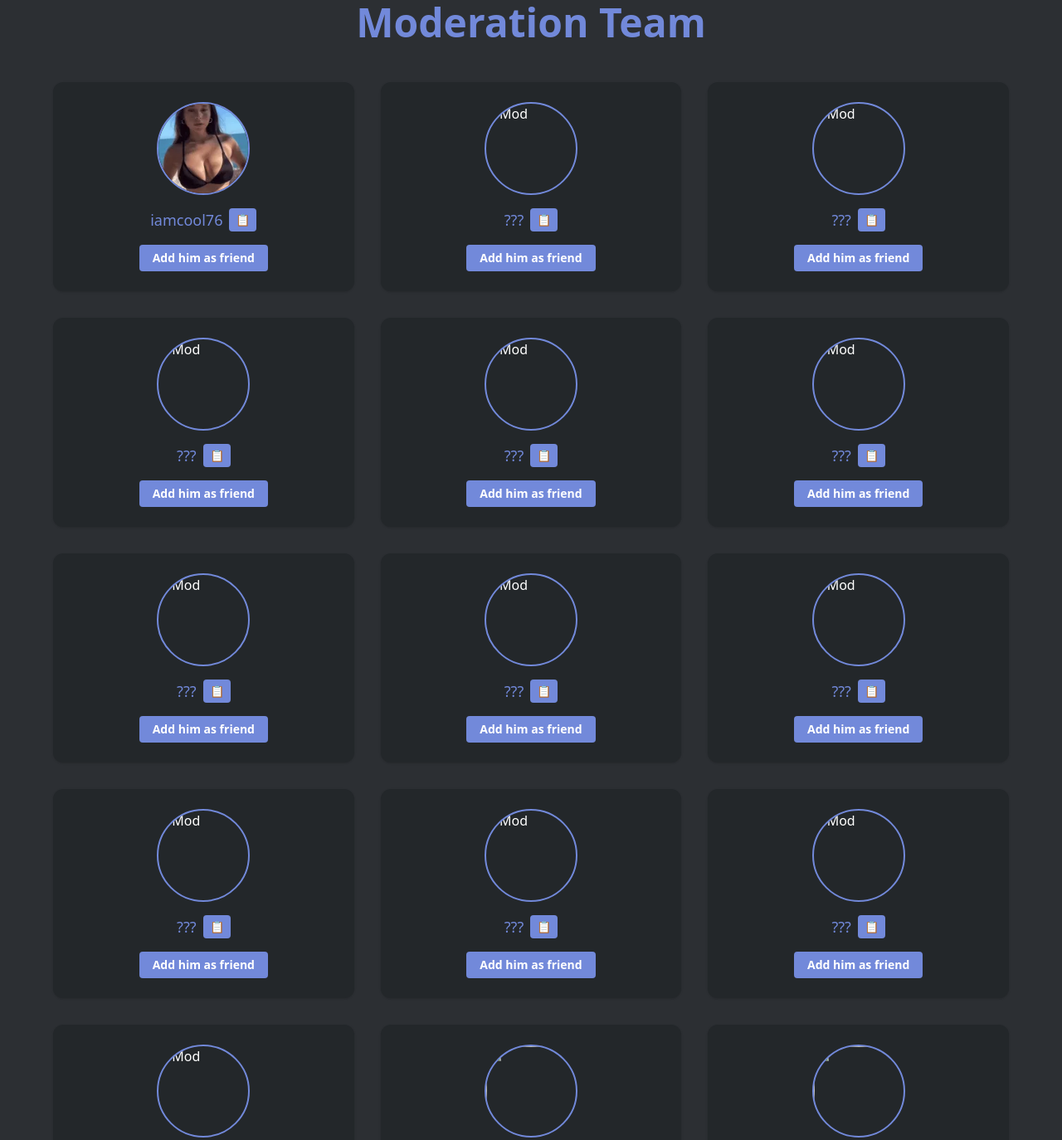
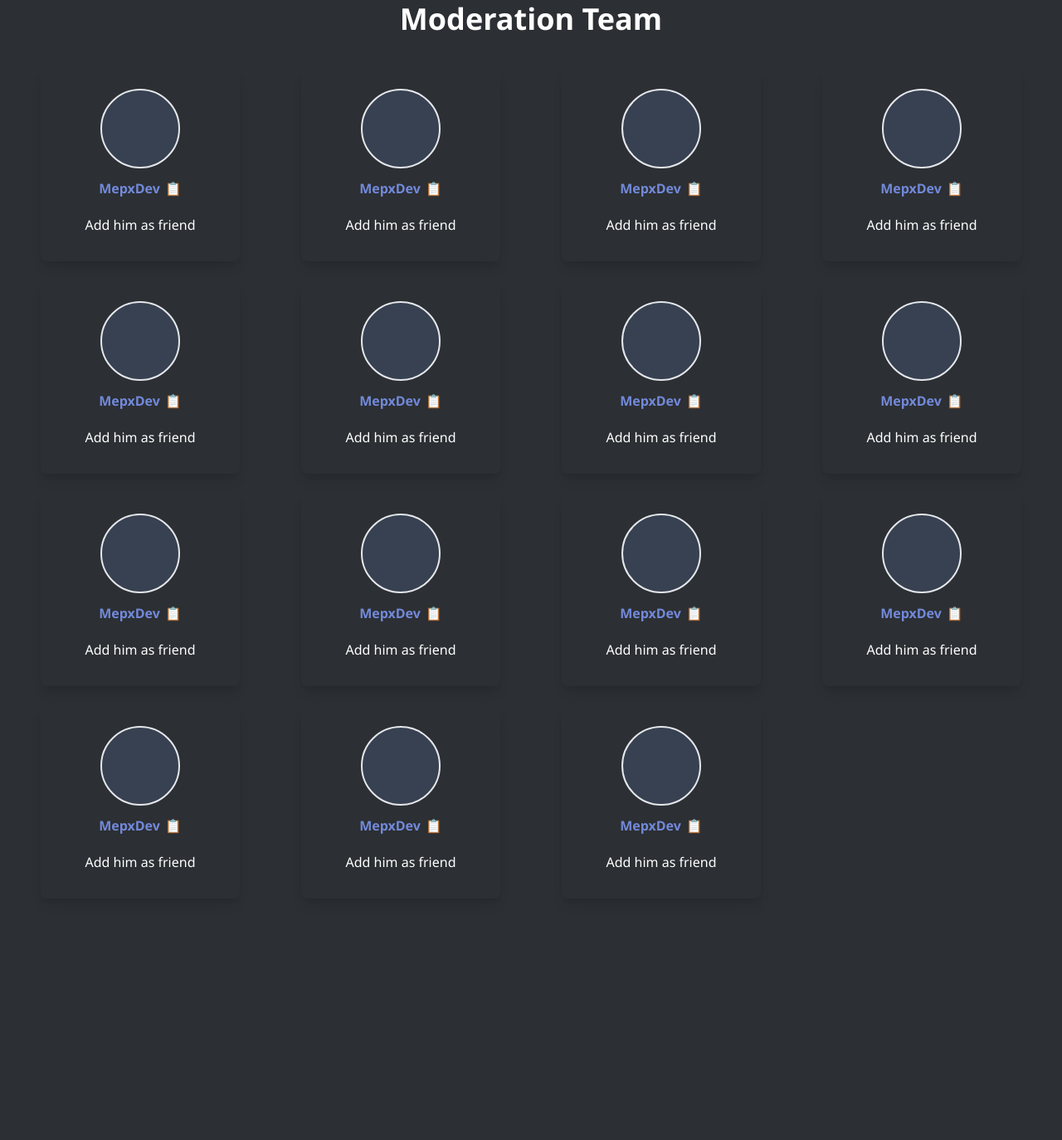
Before and after one commit to MepxDev/bundeswehrrp, a plain HTML site: page moderationteam/index.html in a window 1280 px wide. Shown: the part 261-1635 px from the top of the page at 83% size. After the commit the page ends 1368 px from the top, so only its background shows below. Drawn offline with nearby package versions, Linux system fonts and the light colour scheme.

Commit message:
Update index.html

```diff
--- a/moderationteam/index.html
+++ b/moderationteam/index.html
@@ -1,240 +1,240 @@
 <!DOCTYPE html>
-<html lang="en">
-<head>
-  <meta charset="UTF-8" />
-  <meta name="viewport" content="width=device-width, initial-scale=1.0"/>
+<html lang="en"><head>
+  <meta charset="UTF-8">
+  <meta name="viewport" content="width=device-width, initial-scale=1.0">
   <title>Moderation Team</title>
-  <script src="https://cdn.tailwindcss.com"></script>
+  <link href="https://cdn.jsdelivr.net/npm/tailwindcss@2.2.19/dist/tailwind.min.css" rel="stylesheet">
   <style>
-    .tooltip {
-      position: relative;
+    body {
+      background-color: #2c2f33;
+      color: #ffffff;
+      font-family: 'Segoe UI', sans-serif;
+    }
+    .username {
+      display: inline-flex;
+      align-items: center;
+      gap: 6px;
       cursor: pointer;
     }
-
-    .tooltip::after {
-      content: attr(data-tooltip);
-      position: absolute;
-      bottom: 125%;
-      left: 50%;
-      transform: translateX(-50%);
-      background-color: #111;
-      color: #fff;
-      padding: 5px 8px;
-      border-radius: 4px;
-      font-size: 12px;
-      white-space: nowrap;
-      opacity: 0;
-      transition: opacity 0.2s ease-in-out;
-      pointer-events: none;
+    .username span {
+      transition: all 0.3s ease;
+      font-weight: bold;
+      color: #7289da;
     }
-
-    .tooltip:hover::after {
-      opacity: 1;
+    .username:hover span {
+      text-decoration: underline;
     }
   </style>
 </head>
-<body class="bg-[#2c2f33] text-white font-sans min-h-screen p-6">
+<body class="p-6">
 
-  <!-- Back Button -->
-  <div class="mb-6">
-    <a href="https://bundeswehrrp.com" class="bg-[#7289da] hover:bg-[#5b6eae] text-white font-bold py-2 px-4 rounded inline-flex items-center">
-      &larr; Back
-    </a>
+  <a href="https://bundeswehrrp.com" class="text-white bg-[#7289da] px-4 py-2 rounded hover:bg-[#5b6eae] inline-block mb-6">
+    ← Back
+  </a>
+
+  <div class="flex flex-col items-center mb-10">
+    <img src="csm.jpg" alt="Moderation Icon" class="w-40 h-40 rounded-full border-4 border-[#7289da] mb-4">
+    <h1 class="text-4xl font-bold text-[#7289da]">Moderation Team</h1>
   </div>
 
-  <!-- Header -->
-  <div class="text-center mb-12">
-    <img src="csm.jpg" alt="Main Profile" class="w-40 h-40 mx-auto rounded-full border-4 border-[#7289da]" />
-    <h1 class="text-5xl font-bold mt-4 text-[#7289da]">Moderation Team</h1>
-  </div>
+  <div class="grid grid-cols-1 sm:grid-cols-2 md:grid-cols-3 lg:grid-cols-4 gap-6 justify-items-center">
 
-  <!-- Grid of Mods -->
-  <div class="grid grid-cols-1 sm:grid-cols-2 md:grid-cols-3 gap-8 max-w-6xl mx-auto">
-
-    <!-- 15 Moderator Cards -->
-    <!-- Each card repeats below -->
-    <!-- START CARD -->
-    <!-- You can change pfpX.png as needed for real images -->
-
-    <!-- CARD 1 -->
-    <div class="bg-[#23272a] rounded-xl p-6 flex flex-col items-center shadow hover:shadow-lg transition">
-      <img src="pfp1.png" alt="Mod" class="w-28 h-28 rounded-full border-2 border-[#7289da] mb-4" />
-      <div class="flex items-center space-x-2 mb-4">
-        <span class="text-[#7289da] font-medium text-lg">iamcool76</span>
-        <button onclick="copyUsername('iamcool76')" class="tooltip text-sm bg-[#7289da] hover:bg-[#5b6eae] px-2 py-1 rounded" data-tooltip="Copy Username">📋</button>
+    <div class="bg-[#23272a] p-6 rounded-lg text-center shadow-lg w-60">
+      <div class="flex justify-center">
+        <div class="w-24 h-24 rounded-full border-2 border-[#7289da] bg-gray-700"></div>
       </div>
-      <a href="https://discord.com/channels/@me/" target="_blank" class="bg-[#7289da] hover:bg-[#5b6eae] text-white font-bold py-1.5 px-4 rounded text-sm">Add him as friend</a>
+      <div class="mt-3 username">
+        <span>MepxDev</span>
+        <button onclick="navigator.clipboard.writeText('MepxDev')" title="Copy Username">📋</button>
+      </div>
+      <a href="https://discord.com/channels/@me/" target="_blank" class="mt-3 inline-block bg-[#7289da] hover:bg-[#5b6eae] text-white px-4 py-2 rounded">
+        Add him as friend
+      </a>
     </div>
 
-    <!-- Copy the card 14 more times for 15 total -->
-    <!-- CARD 2 -->
-    <div class="bg-[#23272a] rounded-xl p-6 flex flex-col items-center shadow hover:shadow-lg transition">
-      <img src="pfp2.png" alt="Mod" class="w-28 h-28 rounded-full border-2 border-[#7289da] mb-4" />
-      <div class="flex items-center space-x-2 mb-4">
-        <span class="text-[#7289da] font-medium text-lg">???</span>
-        <button onclick="copyUsername('???')" class="tooltip text-sm bg-[#7289da] hover:bg-[#5b6eae] px-2 py-1 rounded" data-tooltip="Copy Username">📋</button>
+    <div class="bg-[#23272a] p-6 rounded-lg text-center shadow-lg w-60">
+      <div class="flex justify-center">
+        <div class="w-24 h-24 rounded-full border-2 border-[#7289da] bg-gray-700"></div>
       </div>
-      <a href="https://discord.com/channels/@me/" target="_blank" class="bg-[#7289da] hover:bg-[#5b6eae] text-white font-bold py-1.5 px-4 rounded text-sm">Add him as friend</a>
+      <div class="mt-3 username">
+        <span>MepxDev</span>
+        <button onclick="navigator.clipboard.writeText('MepxDev')" title="Copy Username">📋</button>
+      </div>
+      <a href="https://discord.com/channels/@me/" target="_blank" class="mt-3 inline-block bg-[#7289da] hover:bg-[#5b6eae] text-white px-4 py-2 rounded">
+        Add him as friend
+      </a>
     </div>
 
-    <!-- CARD 3 -->
-    <div class="bg-[#23272a] rounded-xl p-6 flex flex-col items-center shadow hover:shadow-lg transition">
-      <img src="pfp3.png" alt="Mod" class="w-28 h-28 rounded-full border-2 border-[#7289da] mb-4" />
-      <div class="flex items-center space-x-2 mb-4">
-        <span class="text-[#7289da] font-medium text-lg">???</span>
-        <button onclick="copyUsername('???')" class="tooltip text-sm bg-[#7289da] hover:bg-[#5b6eae] px-2 py-1 rounded" data-tooltip="Copy Username">📋</button>
+    <div class="bg-[#23272a] p-6 rounded-lg text-center shadow-lg w-60">
+      <div class="flex justify-center">
+        <div class="w-24 h-24 rounded-full border-2 border-[#7289da] bg-gray-700"></div>
       </div>
-      <a href="https://discord.com/channels/@me/" target="_blank" class="bg-[#7289da] hover:bg-[#5b6eae] text-white font-bold py-1.5 px-4 rounded text-sm">Add him as friend</a>
+      <div class="mt-3 username">
+        <span>MepxDev</span>
+        <button onclick="navigator.clipboard.writeText('MepxDev')" title="Copy Username">📋</button>
+      </div>
+      <a href="https://discord.com/channels/@me/" target="_blank" class="mt-3 inline-block bg-[#7289da] hover:bg-[#5b6eae] text-white px-4 py-2 rounded">
+        Add him as friend
+      </a>
     </div>
 
-    <!-- CARD 4 -->
-    <div class="bg-[#23272a] rounded-xl p-6 flex flex-col items-center shadow hover:shadow-lg transition">
-      <img src="pfp4.png" alt="Mod" class="w-28 h-28 rounded-full border-2 border-[#7289da] mb-4" />
-      <div class="flex items-center space-x-2 mb-4">
-        <span class="text-[#7289da] font-medium text-lg">???</span>
-        <button onclick="copyUsername('???')" class="tooltip text-sm bg-[#7289da] hover:bg-[#5b6eae] px-2 py-1 rounded" data-tooltip="Copy Username">📋</button>
+    <div class="bg-[#23272a] p-6 rounded-lg text-center shadow-lg w-60">
+      <div class="flex justify-center">
+        <div class="w-24 h-24 rounded-full border-2 border-[#7289da] bg-gray-700"></div>
       </div>
-      <a href="https://discord.com/channels/@me/" target="_blank" class="bg-[#7289da] hover:bg-[#5b6eae] text-white font-bold py-1.5 px-4 rounded text-sm">Add him as friend</a>
+      <div class="mt-3 username">
+        <span>MepxDev</span>
+        <button onclick="navigator.clipboard.writeText('MepxDev')" title="Copy Username">📋</button>
+      </div>
+      <a href="https://discord.com/channels/@me/" target="_blank" class="mt-3 inline-block bg-[#7289da] hover:bg-[#5b6eae] text-white px-4 py-2 rounded">
+        Add him as friend
+      </a>
     </div>
 
-    <!-- CARD 5 -->
-    <div class="bg-[#23272a] rounded-xl p-6 flex flex-col items-center shadow hover:shadow-lg transition">
-      <img src="pfp5.png" alt="Mod" class="w-28 h-28 rounded-full border-2 border-[#7289da] mb-4" />
-      <div class="flex items-center space-x-2 mb-4">
-        <span class="text-[#7289da] font-medium text-lg">???</span>
-        <button onclick="copyUsername('???')" class="tooltip text-sm bg-[#7289da] hover:bg-[#5b6eae] px-2 py-1 rounded" data-tooltip="Copy Username">📋</button>
+    <div class="bg-[#23272a] p-6 rounded-lg text-center shadow-lg w-60">
+      <div class="flex justify-center">
+        <div class="w-24 h-24 rounded-full border-2 border-[#7289da] bg-gray-700"></div>
       </div>
-      <a href="https://discord.com/channels/@me/" target="_blank" class="bg-[#7289da] hover:bg-[#5b6eae] text-white font-bold py-1.5 px-4 rounded text-sm">Add him as friend</a>
+      <div class="mt-3 username">
+        <span>MepxDev</span>
+        <button onclick="navigator.clipboard.writeText('MepxDev')" title="Copy Username">📋</button>
+      </div>
+      <a href="https://discord.com/channels/@me/" target="_blank" class="mt-3 inline-block bg-[#7289da] hover:bg-[#5b6eae] text-white px-4 py-2 rounded">
+        Add him as friend
+      </a>
     </div>
 
-    <!-- CARD 6 -->
-    <div class="bg-[#23272a] rounded-xl p-6 flex flex-col items-center shadow hover:shadow-lg transition">
-      <img src="pfp6.png" alt="Mod" class="w-28 h-28 rounded-full border-2 border-[#7289da] mb-4" />
-      <div class="flex items-center space-x-2 mb-4">
-        <span class="text-[#7289da] font-medium text-lg">???</span>
-        <button onclick="copyUsername('???')" class="tooltip text-sm bg-[#7289da] hover:bg-[#5b6eae] px-2 py-1 rounded" data-tooltip="Copy Username">📋</button>
+    <div class="bg-[#23272a] p-6 rounded-lg text-center shadow-lg w-60">
+      <div class="flex justify-center">
+        <div class="w-24 h-24 rounded-full border-2 border-[#7289da] bg-gray-700"></div>
       </div>
-      <a href="https://discord.com/channels/@me/" target="_blank" class="bg-[#7289da] hover:bg-[#5b6eae] text-white font-bold py-1.5 px-4 rounded text-sm">Add him as friend</a>
+      <div class="mt-3 username">
+        <span>MepxDev</span>
+        <button onclick="navigator.clipboard.writeText('MepxDev')" title="Copy Username">📋</button>
+      </div>
+      <a href="https://discord.com/channels/@me/" target="_blank" class="mt-3 inline-block bg-[#7289da] hover:bg-[#5b6eae] text-white px-4 py-2 rounded">
+        Add him as friend
+      </a>
     </div>
 
-    <!-- CARD 7 -->
-    <div class="bg-[#23272a] rounded-xl p-6 flex flex-col items-center shadow hover:shadow-lg transition">
-      <img src="pfp7.png" alt="Mod" class="w-28 h-28 rounded-full border-2 border-[#7289da] mb-4" />
-      <div class="flex items-center space-x-2 mb-4">
-        <span class="text-[#7289da] font-medium text-lg">???</span>
-        <button onclick="copyUsername('???')" class="tooltip text-sm bg-[#7289da] hover:bg-[#5b6eae] px-2 py-1 rounded" data-tooltip="Copy Username">📋</button>
+    <div class="bg-[#23272a] p-6 rounded-lg text-center shadow-lg w-60">
+      <div class="flex justify-center">
+        <div class="w-24 h-24 rounded-full border-2 border-[#7289da] bg-gray-700"></div>
       </div>
-      <a href="https://discord.com/channels/@me/" target="_blank" class="bg-[#7289da] hover:bg-[#5b6eae] text-white font-bold py-1.5 px-4 rounded text-sm">Add him as friend</a>
+      <div class="mt-3 username">
+        <span>MepxDev</span>
+        <button onclick="navigator.clipboard.writeText('MepxDev')" title="Copy Username">📋</button>
+      </div>
+      <a href="https://discord.com/channels/@me/" target="_blank" class="mt-3 inline-block bg-[#7289da] hover:bg-[#5b6eae] text-white px-4 py-2 rounded">
+        Add him as friend
+      </a>
     </div>
 
-    <!-- CARD 8 -->
-    <div class="bg-[#23272a] rounded-xl p-6 flex flex-col items-center shadow hover:shadow-lg transition">
-      <img src="pfp8.png" alt="Mod" class="w-28 h-28 rounded-full border-2 border-[#7289da] mb-4" />
-      <div class="flex items-center space-x-2 mb-4">
-        <span class="text-[#7289da] font-medium text-lg">???</span>
-        <button onclick="copyUsername('???')" class="tooltip text-sm bg-[#7289da] hover:bg-[#5b6eae] px-2 py-1 rounded" data-tooltip="Copy Username">📋</button>
+    <div class="bg-[#23272a] p-6 rounded-lg text-center shadow-lg w-60">
+      <div class="flex justify-center">
+        <div class="w-24 h-24 rounded-full border-2 border-[#7289da] bg-gray-700"></div>
       </div>
-      <a href="https://discord.com/channels/@me/" target="_blank" class="bg-[#7289da] hover:bg-[#5b6eae] text-white font-bold py-1.5 px-4 rounded text-sm">Add him as friend</a>
+      <div class="mt-3 username">
+        <span>MepxDev</span>
+        <button onclick="navigator.clipboard.writeText('MepxDev')" title="Copy Username">📋</button>
+      </div>
+      <a href="https://discord.com/channels/@me/" target="_blank" class="mt-3 inline-block bg-[#7289da] hover:bg-[#5b6eae] text-white px-4 py-2 rounded">
+        Add him as friend
+      </a>
     </div>
 
-    <!-- CARD 9 -->
-    <div class="bg-[#23272a] rounded-xl p-6 flex flex-col items-center shadow hover:shadow-lg transition">
-      <img src="pfp9.png" alt="Mod" class="w-28 h-28 rounded-full border-2 border-[#7289da] mb-4" />
-      <div class="flex items-center space-x-2 mb-4">
-        <span class="text-[#7289da] font-medium text-lg">???</span>
-        <button onclick="copyUsername('???')" class="tooltip text-sm bg-[#7289da] hover:bg-[#5b6eae] px-2 py-1 rounded" data-tooltip="Copy Username">📋</button>
+    <div class="bg-[#23272a] p-6 rounded-lg text-center shadow-lg w-60">
+      <div class="flex justify-center">
+        <div class="w-24 h-24 rounded-full border-2 border-[#7289da] bg-gray-700"></div>
       </div>
-      <a href="https://discord.com/channels/@me/" target="_blank" class="bg-[#7289da] hover:bg-[#5b6eae] text-white font-bold py-1.5 px-4 rounded text-sm">Add him as friend</a>
+      <div class="mt-3 username">
+        <span>MepxDev</span>
+        <button onclick="navigator.clipboard.writeText('MepxDev')" title="Copy Username">📋</button>
+      </div>
+      <a href="https://discord.com/channels/@me/" target="_blank" class="mt-3 inline-block bg-[#7289da] hover:bg-[#5b6eae] text-white px-4 py-2 rounded">
+        Add him as friend
+      </a>
     </div>
 
-    <!-- CARD 10 -->
-    <div class="bg-[#23272a] rounded-xl p-6 flex flex-col items-center shadow hover:shadow-lg transition">
-      <img src="pfp10.png" alt="Mod" class="w-28 h-28 rounded-full border-2 border-[#7289da] mb-4" />
-      <div class="flex items-center space-x-2 mb-4">
-        <span class="text-[#7289da] font-medium text-lg">???</span>
-        <button onclick="copyUsername('???')" class="tooltip text-sm bg-[#7289da] hover:bg-[#5b6eae] px-2 py-1 rounded" data-tooltip="Copy Username">📋</button>
+    <div class="bg-[#23272a] p-6 rounded-lg text-center shadow-lg w-60">
+      <div class="flex justify-center">
+        <div class="w-24 h-24 rounded-full border-2 border-[#7289da] bg-gray-700"></div>
       </div>
-      <a href="https://discord.com/channels/@me/" target="_blank" class="bg-[#7289da] hover:bg-[#5b6eae] text-white font-bold py-1.5 px-4 rounded text-sm">Add him as friend</a>
+      <div class="mt-3 username">
+        <span>MepxDev</span>
+        <button onclick="navigator.clipboard.writeText('MepxDev')" title="Copy Username">📋</button>
+      </div>
+      <a href="https://discord.com/channels/@me/" target="_blank" class="mt-3 inline-block bg-[#7289da] hover:bg-[#5b6eae] text-white px-4 py-2 rounded">
+        Add him as friend
+      </a>
     </div>
 
-    <!-- CARD 11 -->
-    <div class="bg-[#23272a] rounded-xl p-6 flex flex-col items-center shadow hover:shadow-lg transition">
-      <img src="pfp11.png" alt="Mod" class="w-28 h-28 rounded-full border-2 border-[#7289da] mb-4" />
-      <div class="flex items-center space-x-2 mb-4">
-        <span class="text-[#7289da] font-medium text-lg">???</span>
-        <button onclick="copyUsername('???')" class="tooltip text-sm bg-[#7289da] hover:bg-[#5b6eae] px-2 py-1 rounded" data-tooltip="Copy Username">📋</button>
+    <div class="bg-[#23272a] p-6 rounded-lg text-center shadow-lg w-60">
+      <div class="flex justify-center">
+        <div class="w-24 h-24 rounded-full border-2 border-[#7289da] bg-gray-700"></div>
       </div>
-      <a href="https://discord.com/channels/@me/" target="_blank" class="bg-[#7289da] hover:bg-[#5b6eae] text-white font-bold py-1.5 px-4 rounded text-sm">Add him as friend</a>
+      <div class="mt-3 username">
+        <span>MepxDev</span>
+        <button onclick="navigator.clipboard.writeText('MepxDev')" title="Copy Username">📋</button>
+      </div>
+      <a href="https://discord.com/channels/@me/" target="_blank" class="mt-3 inline-block bg-[#7289da] hover:bg-[#5b6eae] text-white px-4 py-2 rounded">
+        Add him as friend
+      </a>
     </div>
 
-    <!-- CARD 12 -->
-    <div class="bg-[#23272a] rounded-xl p-6 flex flex-col items-center shadow hover:shadow-lg transition">
-      <img src="pfp12.png" alt="Mod" class="w-28 h-28 rounded-full border-2 border-[#7289da] mb-4" />
-      <div class="flex items-center space-x-2 mb-4">
-        <span class="text-[#7289da] font-medium text-lg">???</span>
-        <button onclick="copyUsername('???')" class="tooltip text-sm bg-[#7289da] hover:bg-[#5b6eae] px-2 py-1 rounded" data-tooltip="Copy Username">📋</button>
+    <div class="bg-[#23272a] p-6 rounded-lg text-center shadow-lg w-60">
+      <div class="flex justify-center">
+        <div class="w-24 h-24 rounded-full border-2 border-[#7289da] bg-gray-700"></div>
       </div>
-      <a href="https://discord.com/channels/@me/" target="_blank" class="bg-[#7289da] hover:bg-[#5b6eae] text-white font-bold py-1.5 px-4 rounded text-sm">Add him as friend</a>
+      <div class="mt-3 username">
+        <span>MepxDev</span>
+        <button onclick="navigator.clipboard.writeText('MepxDev')" title="Copy Username">📋</button>
+      </div>
+      <a href="https://discord.com/channels/@me/" target="_blank" class="mt-3 inline-block bg-[#7289da] hover:bg-[#5b6eae] text-white px-4 py-2 rounded">
+        Add him as friend
+      </a>
     </div>
 
-    <!-- CARD 13 -->
-    <div class="bg-[#23272a] rounded-xl p-6 flex flex-col items-center shadow hover:shadow-lg transition">
-      <img src="pfp13.png" alt="Mod" class="w-28 h-28 rounded-full border-2 border-[#7289da] mb-4" />
-      <div class="flex items-center space-x-2 mb-4">
-        <span class="text-[#7289da] font-medium text-lg">???</span>
-        <button onclick="copyUsername('???')" class="tooltip text-sm bg-[#7289da] hover:bg-[#5b6eae] px-2 py-1 rounded" data-tooltip="Copy Username">📋</button>
+    <div class="bg-[#23272a] p-6 rounded-lg text-center shadow-lg w-60">
+      <div class="flex justify-center">
+        <div class="w-24 h-24 rounded-full border-2 border-[#7289da] bg-gray-700"></div>
       </div>
-      <a href="https://discord.com/channels/@me/" target="_blank" class="bg-[#7289da] hover:bg-[#5b6eae] text-white font-bold py-1.5 px-4 rounded text-sm">Add him as friend</a>
+      <div class="mt-3 username">
+        <span>MepxDev</span>
+        <button onclick="navigator.clipboard.writeText('MepxDev')" title="Copy Username">📋</button>
+      </div>
+      <a href="https://discord.com/channels/@me/" target="_blank" class="mt-3 inline-block bg-[#7289da] hover:bg-[#5b6eae] text-white px-4 py-2 rounded">
+        Add him as friend
+      </a>
     </div>
 
-    <!-- CARD 14 -->
-    <div class="bg-[#23272a] rounded-xl p-6 flex flex-col items-center shadow hover:shadow-lg transition">
-      <img src="pfp14.png" class="w-28 h-28 rounded-full border-2 border-[#7289da] mb-4" />
-      <div class="flex items-center space-x-2 mb-4">
-        <span class="text-[#7289da] font-medium text-lg">???</span>
-        <button onclick="copyUsername('???')" class="tooltip text-sm bg-[#7289da] hover:bg-[#5b6eae] px-2 py-1 rounded" data-tooltip="Copy Username">📋</button>
+    <div class="bg-[#23272a] p-6 rounded-lg text-center shadow-lg w-60">
+      <div class="flex justify-center">
+        <div class="w-24 h-24 rounded-full border-2 border-[#7289da] bg-gray-700"></div>
       </div>
-      <a href="https://discord.com/channels/@me/" target="_blank" class="bg-[#7289da] hover:bg-[#5b6eae] text-white font-bold py-1.5 px-4 rounded text-sm">Add him as friend</a>
+      <div class="mt-3 username">
+        <span>MepxDev</span>
+        <button onclick="navigator.clipboard.writeText('MepxDev')" title="Copy Username">📋</button>
+      </div>
+      <a href="https://discord.com/channels/@me/" target="_blank" class="mt-3 inline-block bg-[#7289da] hover:bg-[#5b6eae] text-white px-4 py-2 rounded">
+        Add him as friend
+      </a>
     </div>
 
-    <!-- CARD 15 -->
-    <div class="bg-[#23272a] rounded-xl p-6 flex flex-col items-center shadow hover:shadow-lg transition">
-      <img src="pfp15.png" class="w-28 h-28 rounded-full border-2 border-[#7289da] mb-4" />
-      <div class="flex items-center space-x-2 mb-4">
-        <span class="text-[#7289da] font-medium text-lg">???</span>
-        <button onclick="copyUsername('???')" class="tooltip text-sm bg-[#7289da] hover:bg-[#5b6eae] px-2 py-1 rounded" data-tooltip="Copy Username">📋</button>
+    <div class="bg-[#23272a] p-6 rounded-lg text-center shadow-lg w-60">
+      <div class="flex justify-center">
+        <div class="w-24 h-24 rounded-full border-2 border-[#7289da] bg-gray-700"></div>
       </div>
-      <a href="https://discord.com/channels/@me/" target="_blank" class="bg-[#7289da] hover:bg-[#5b6eae] text-white font-bold py-1.5 px-4 rounded text-sm">Add him as friend</a>
+      <div class="mt-3 username">
+        <span>MepxDev</span>
+        <button onclick="navigator.clipboard.writeText('MepxDev')" title="Copy Username">📋</button>
+      </div>
+      <a href="https://discord.com/channels/@me/" target="_blank" class="mt-3 inline-block bg-[#7289da] hover:bg-[#5b6eae] text-white px-4 py-2 rounded">
+        Add him as friend
+      </a>
     </div>
-
-    <!-- Repeat for CARD 5 to 15 -->
-    <!-- For brevity, below are all using pfp1.png, but you can change images -->
-    ${[...Array(11)].map((_, i) => `
-    <div class="bg-[#23272a] rounded-xl p-6 flex flex-col items-center shadow hover:shadow-lg transition">
-      <img src="pfp${i + 5}.png" alt="Mod" class="w-28 h-28 rounded-full border-2 border-[#7289da] mb-4" />
-      <div class="flex items-center space-x-2 mb-4">
-        <span class="text-[#7289da] font-medium text-lg">???</span>
-        <button onclick="copyUsername('???')" class="tooltip text-sm bg-[#7289da] hover:bg-[#5b6eae] px-2 py-1 rounded" data-tooltip="Copy Username">📋</button>
-      </div>
-      <a href="https://discord.com/channels/@me/" target="_blank" class="bg-[#7289da] hover:bg-[#5b6eae] text-white font-bold py-1.5 px-4 rounded text-sm">Add him as friend</a>
-    </div>
-    `).join('')}
 
   </div>
 
-  <!-- JS for copy function -->
-  <script>
-    function copyUsername(name) {
-      navigator.clipboard.writeText(name).then(() => {
-        const button = event.currentTarget;
-        const originalTooltip = button.getAttribute('data-tooltip');
-        button.setAttribute('data-tooltip', 'Copied!');
-        setTimeout(() => {
-          button.setAttribute('data-tooltip', originalTooltip);
-        }, 1500);
-      });
-    }
-  </script>
 
-</body>
-</html>
+</body></html>
```
